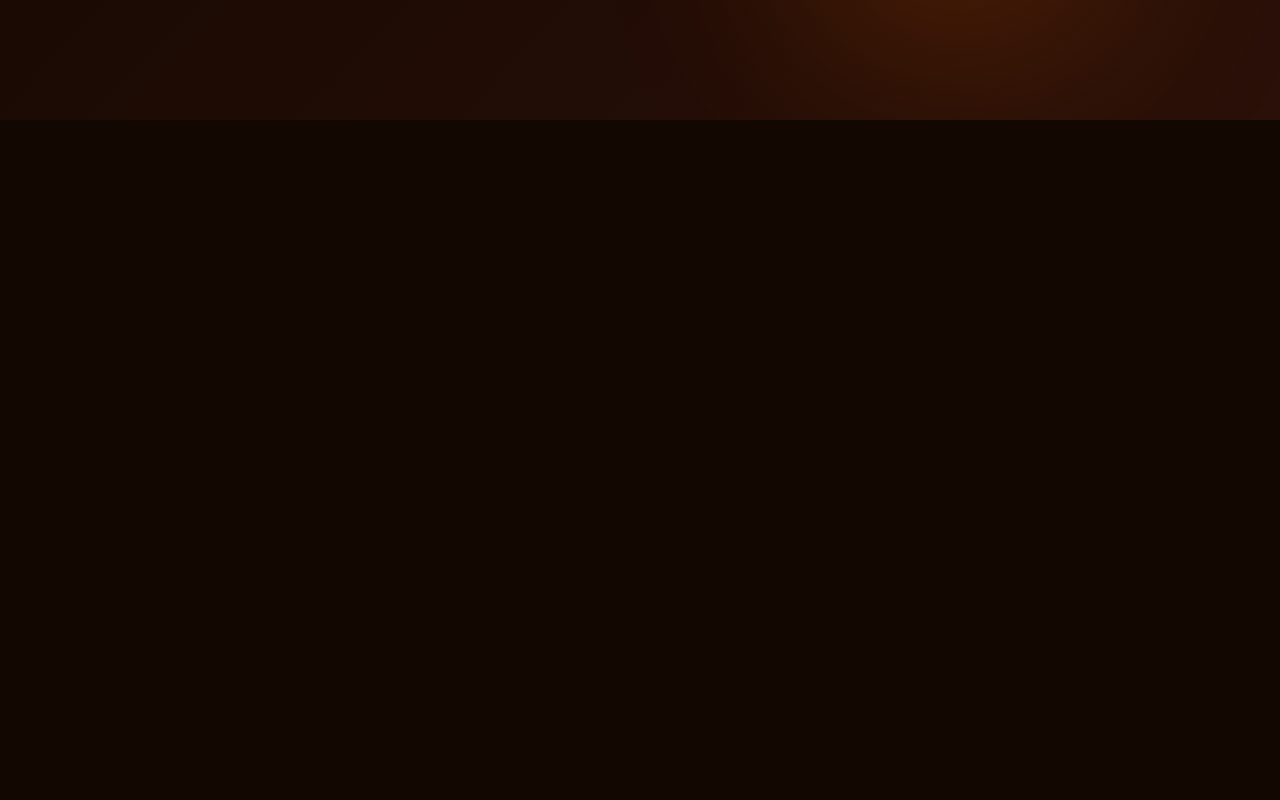
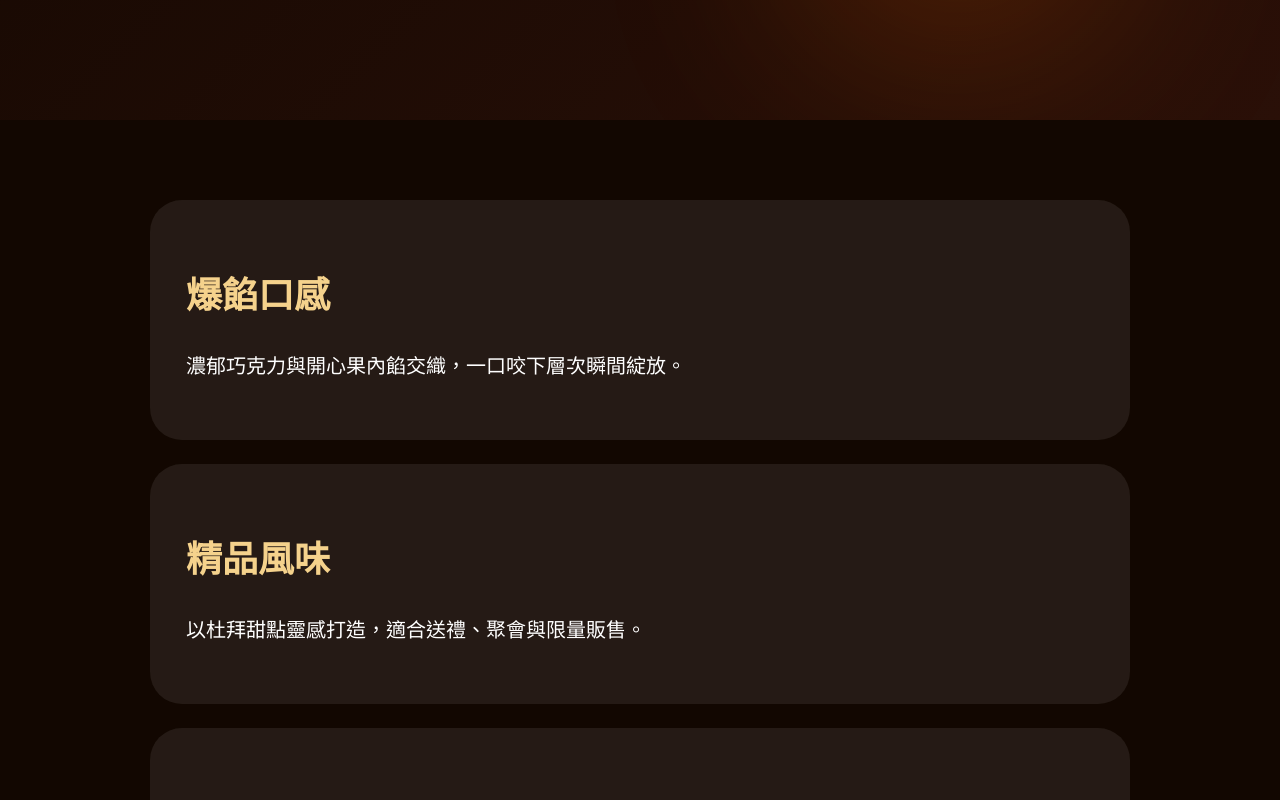
Before and after one commit to billy0910418270-afk/dubai-qmochi-shop, a Next.js app: page / in a window 1280 px wide. Shown: the part 680-1480 px from the top of the page. Before the commit the page ends 800 px from the top, so only its background shows below. Built offline with nearby package versions, Linux system fonts and the light colour scheme.

Commit message:
restore feature section

```diff
--- a/app/page.tsx
+++ b/app/page.tsx
@@ -64,6 +64,28 @@ export default function Home() {
           </a>
         </div>
       </section>
+      <section style={{ padding: "80px 24px", display: "grid", gap: 24 }}>
+  {[
+    ["爆餡口感", "濃郁巧克力與開心果內餡交織，一口咬下層次瞬間綻放。"],
+    ["精品風味", "以杜拜甜點靈感打造，適合送禮、聚會與限量販售。"],
+    ["手工製作", "每日新鮮製作，保留最細緻的香氣與Q彈口感。"],
+  ].map(([title, text]) => (
+    <div
+      key={title}
+      style={{
+        maxWidth: 980,
+        width: "100%",
+        margin: "0 auto",
+        background: "rgba(255,255,255,.08)",
+        borderRadius: 32,
+        padding: 36,
+      }}
+    >
+      <h2 style={{ color: "#f5d28c", fontSize: 36 }}>{title}</h2>
+      <p style={{ fontSize: 20, lineHeight: 1.8 }}>{text}</p>
+    </div>
+  ))}
+</section>
     </main>
   )
 }
```
